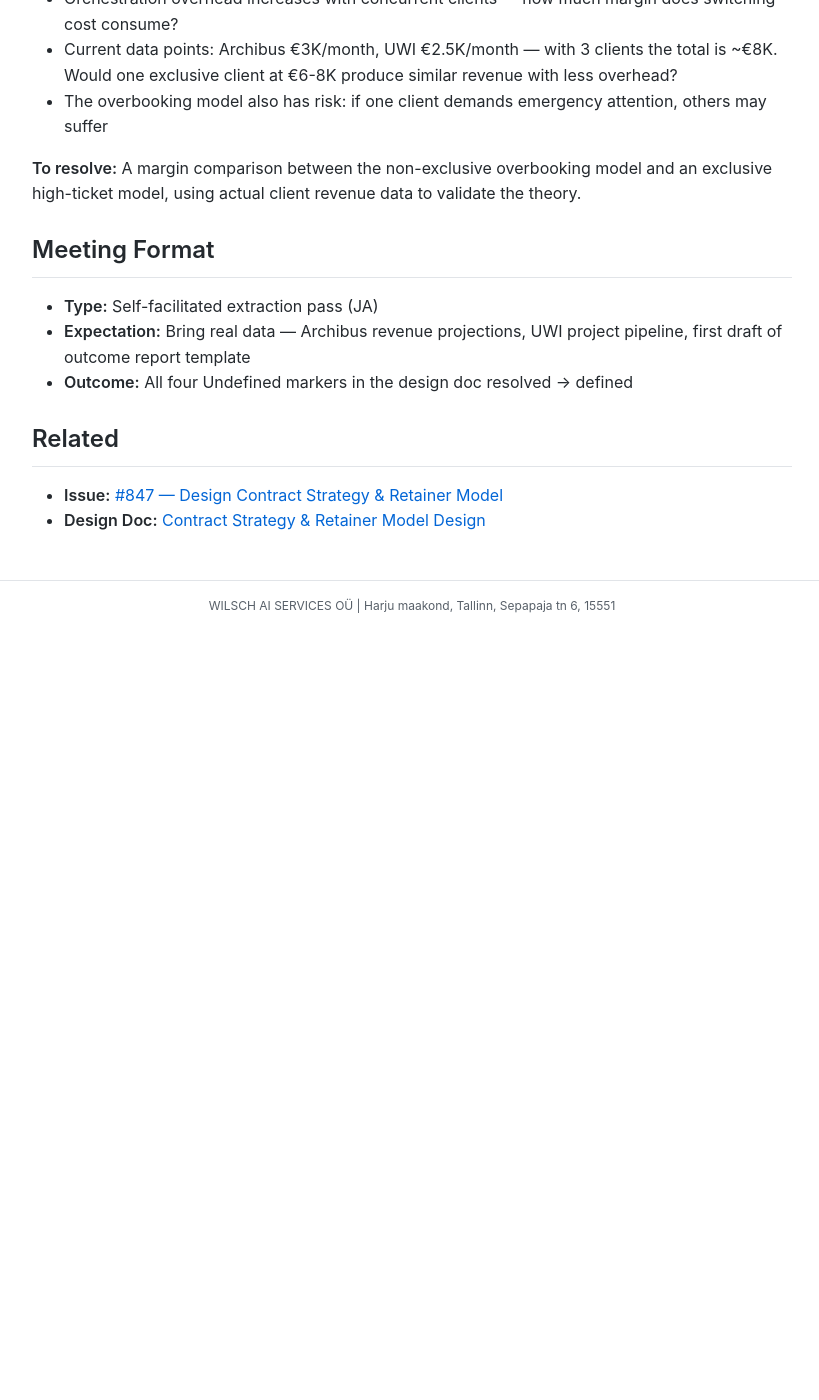
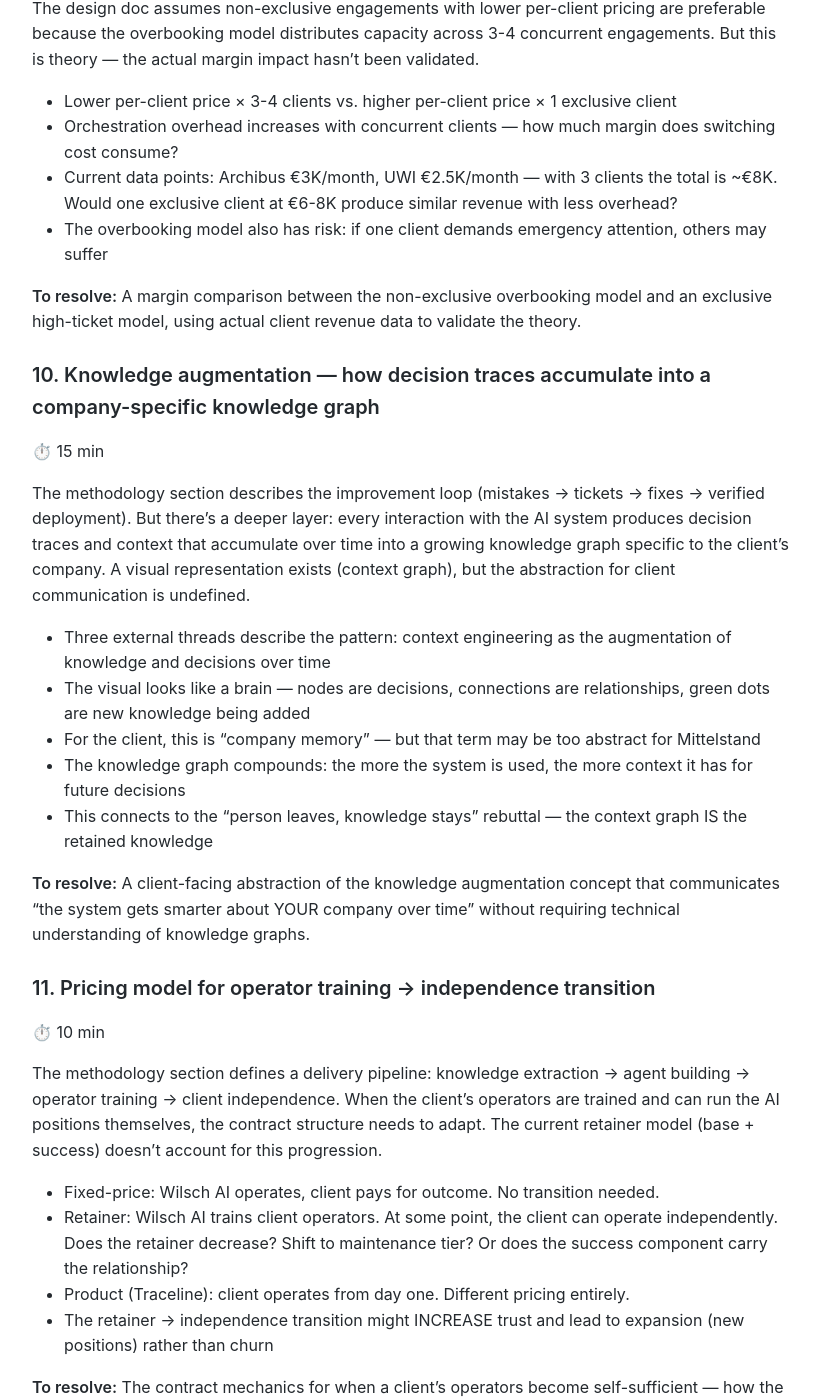
Before and after one commit to MariusWilsch/public-wilsch-ai-pages, a Jekyll site: the page built from project/soloforce/contract-strategy-meeting-agenda.md, in a window 1280 px wide and 1400 px high, scrolled down 5095 px. Shown: the whole window, without its empty margins (228-1047 px from the left). Built offline with Jekyll 4.4.1, drawn with Linux system fonts in a browser that asks for light colours; our own code applies the rules of GitHub Pages for plain Markdown files; before the commit the page ends 5725 px from its top, so only the background shows below that; some of the changed text lies outside the part shown.

Commit message:
Sync from hippocampus 2026-02-22

```diff
--- a/project/soloforce/contract-strategy-meeting-agenda.md
+++ b/project/soloforce/contract-strategy-meeting-agenda.md
@@ -18,6 +18,9 @@ This meeting resolves the nine undefined elements in the Contract Strategy desig
 7. **Budget psychology** — moving retainer from Projektkosten to Betriebskosten in client perception
 8. **Objection mapping** — extract all client objections and map to counter-arguments from design doc
 9. **Non-exclusivity pricing math** — validate whether overbooking model actually increases margins
+10. **Knowledge augmentation** — client-facing abstraction of how the system's knowledge graph grows over time
+11. **Operator training → independence pricing** — contract mechanics when the client becomes self-sufficient
+12. **Atomic unit naming** — client-facing term for one trained AI position
 
 ## Pre-Read
 
@@ -138,6 +141,44 @@ The design doc assumes non-exclusive engagements with lower per-client pricing a
 
 **To resolve:** A margin comparison between the non-exclusive overbooking model and an exclusive high-ticket model, using actual client revenue data to validate the theory.
 
+### 10. Knowledge augmentation — how decision traces accumulate into a company-specific knowledge graph
+⏱️ 15 min
+
+The methodology section describes the improvement loop (mistakes → tickets → fixes → verified deployment). But there's a deeper layer: every interaction with the AI system produces decision traces and context that accumulate over time into a growing knowledge graph specific to the client's company. A visual representation exists (context graph), but the abstraction for client communication is undefined.
+
+- Three external threads describe the pattern: context engineering as the augmentation of knowledge and decisions over time
+- The visual looks like a brain — nodes are decisions, connections are relationships, green dots are new knowledge being added
+- For the client, this is "company memory" — but that term may be too abstract for Mittelstand
+- The knowledge graph compounds: the more the system is used, the more context it has for future decisions
+- This connects to the "person leaves, knowledge stays" rebuttal — the context graph IS the retained knowledge
+
+**To resolve:** A client-facing abstraction of the knowledge augmentation concept that communicates "the system gets smarter about YOUR company over time" without requiring technical understanding of knowledge graphs.
+
+### 11. Pricing model for operator training → independence transition
+⏱️ 10 min
+
+The methodology section defines a delivery pipeline: knowledge extraction → agent building → operator training → client independence. When the client's operators are trained and can run the AI positions themselves, the contract structure needs to adapt. The current retainer model (base + success) doesn't account for this progression.
+
+- Fixed-price: Wilsch AI operates, client pays for outcome. No transition needed.
+- Retainer: Wilsch AI trains client operators. At some point, the client can operate independently. Does the retainer decrease? Shift to maintenance tier? Or does the success component carry the relationship?
+- Product (Traceline): client operates from day one. Different pricing entirely.
+- The retainer → independence transition might INCREASE trust and lead to expansion (new positions) rather than churn
+
+**To resolve:** The contract mechanics for when a client's operators become self-sufficient — how the retainer adapts without creating an incentive for Wilsch AI to slow down training.
+
+### 12. Naming the atomic unit — agent with protocol
+⏱️ 10 min
+
+The methodology defines the smallest sellable unit: one trained AI position (agent + employee handbook + procedures + expertise + guardrails). This atom needs a client-facing name that communicates value without technical jargon. Multiple atoms compose into an "outsourced AI department."
+
+- "Trained position" — functional but boring
+- "AI role" — short but abstract
+- "Digital specialist" — heronos already uses "digitale Fachkraft"
+- The name affects how Ulrich pitches it and how the flyer communicates the offer
+- Traceline is the product name for the Developer atom — but the generic concept needs its own term
+
+**To resolve:** A client-facing term for the atomic unit that Ulrich can use naturally in sales conversations and that appears in the flyer as the core offer.
+
 ## Meeting Format
 
 - **Type:** Self-facilitated extraction pass (JA)
```
Also changed, not shown: other parts of project/soloforce/contract-strategy-meeting-agenda.md (+1 -1 lines).
